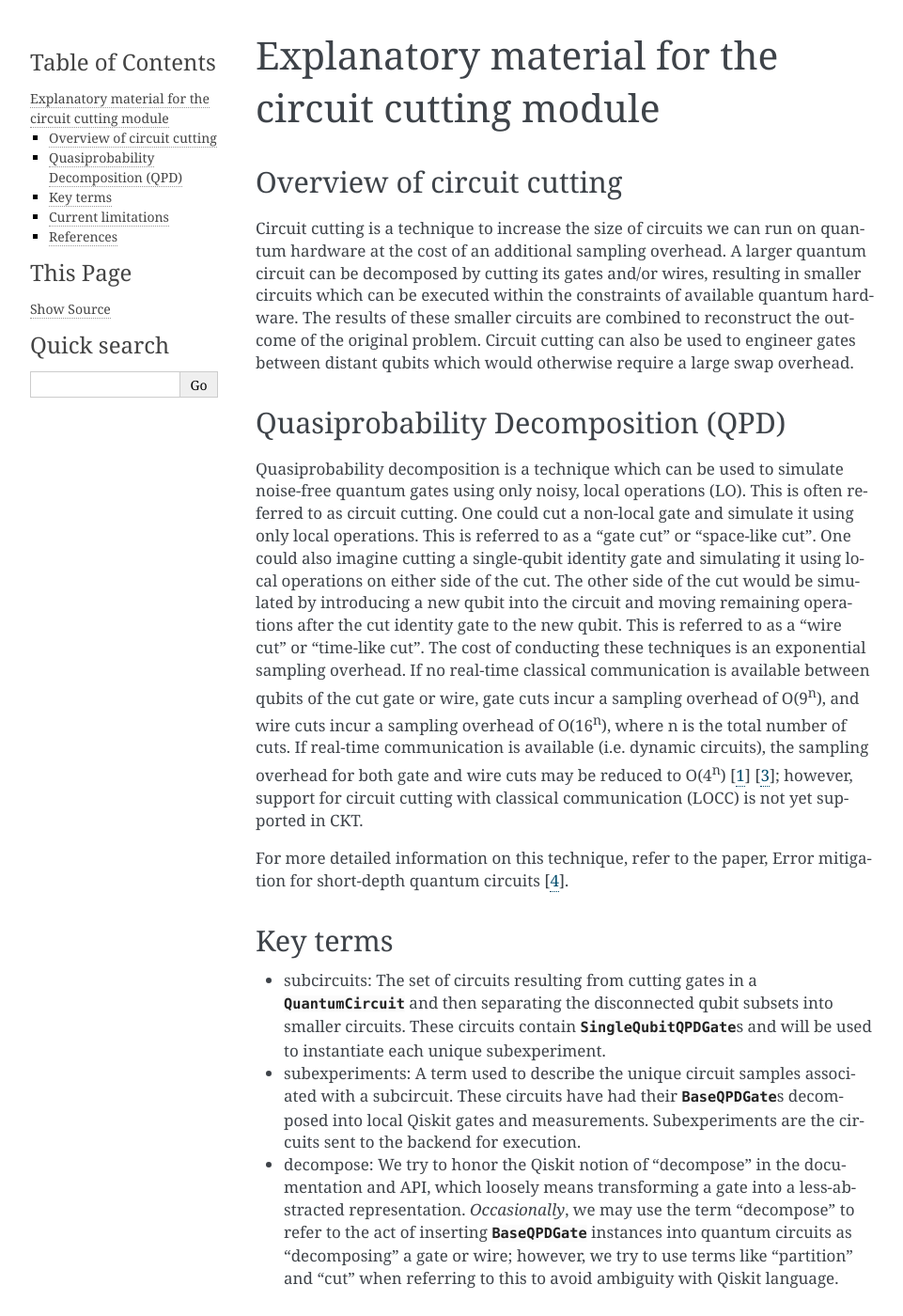
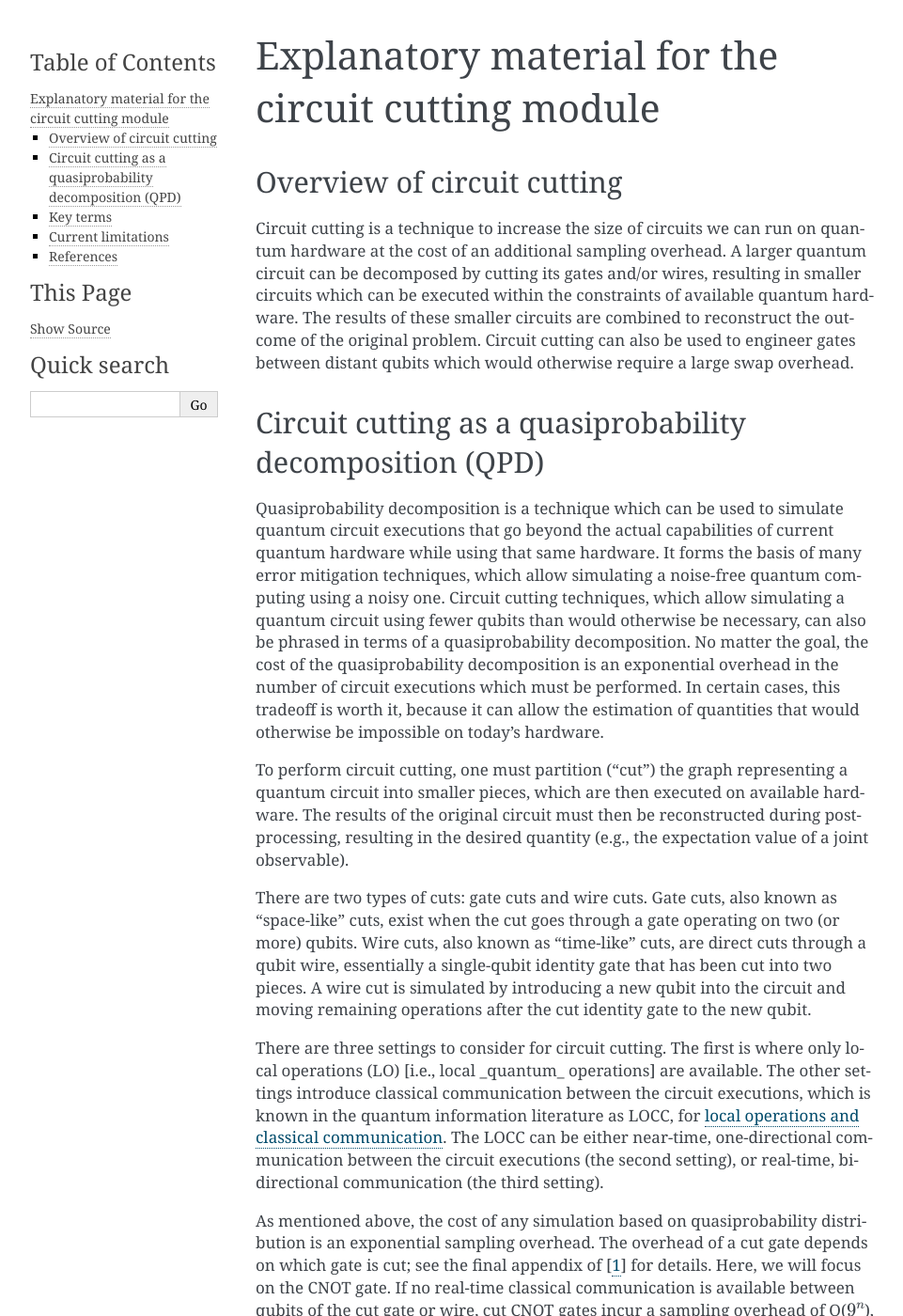
Before and after one commit to Qiskit/qiskit-addon-cutting, a Sphinx documentation site: the page built from docs/circuit_cutting/explanation/index.rst, in a window 1280 px wide and 1400 px high. Shown: the whole window at 94% size, without its empty margins (148-1109 px from the left). Built offline with Sphinx 7.4.7, drawn with Linux system fonts in a browser that asks for light colours; some of the changed text lies outside the part shown.

Commit message:
Rephrase qpd explanation (#201)
* Revert "double underscores"

This reverts commit 9242fded4c80f8a82a29a99f4e266bfbcc459e84.

* Rephrase qpd stuff

* Add "the final appendix of"

```diff
--- a/docs/circuit_cutting/explanation/index.rst
+++ b/docs/circuit_cutting/explanation/index.rst
@@ -6,11 +6,19 @@ Overview of circuit cutting
 ---------------------------
 Circuit cutting is a technique to increase the size of circuits we can run on quantum hardware at the cost of an additional sampling overhead. A larger quantum circuit can be decomposed by cutting its gates and/or wires, resulting in smaller circuits which can be executed within the constraints of available quantum hardware. The results of these smaller circuits are combined to reconstruct the outcome of the original problem. Circuit cutting can also be used to engineer gates between distant qubits which would otherwise require a large swap overhead.
 
-Quasiprobability Decomposition (QPD)
-------------------------------------
-Quasiprobability decomposition is a technique which can be used to simulate noise-free quantum gates using only noisy, local operations (LO). This is often referred to as circuit cutting. One could cut a non-local gate and simulate it using only local operations. This is referred to as a "gate cut" or "space-like cut". One could also imagine cutting a single-qubit identity gate and simulating it using local operations on either side of the cut. The other side of the cut would be simulated by introducing a new qubit into the circuit and moving remaining operations after the cut identity gate to the new qubit. This is referred to as a "wire cut" or "time-like cut". The cost of conducting these techniques is an exponential sampling overhead. If no real-time classical communication is available between qubits of the cut gate or wire, gate cuts incur a sampling overhead of O(9\ :sup:`n`), and wire cuts incur a sampling overhead of O(16\ :sup:`n`), where n is the total number of cuts. If real-time communication is available (i.e. dynamic circuits), the sampling overhead for both gate and wire cuts may be reduced to O(4\ :sup:`n`) [`1 <https://arxiv.org/abs/2205.00016>`__] [`3 <https://arxiv.org/abs/2302.03366>`__]; however, support for circuit cutting with classical communication (LOCC) is not yet supported in CKT.
+Circuit cutting as a quasiprobability decomposition (QPD)
+---------------------------------------------------------
+Quasiprobability decomposition is a technique which can be used to simulate quantum circuit executions that go beyond the actual capabilities of current quantum hardware while using that same hardware.  It forms the basis of many error mitigation techniques, which allow simulating a noise-free quantum computing using a noisy one.  Circuit cutting techniques, which allow simulating a quantum circuit using fewer qubits than would otherwise be necessary, can also be phrased in terms of a quasiprobability decomposition.  No matter the goal, the cost of the quasiprobability decomposition is an exponential overhead in the number of circuit executions which must be performed.  In certain cases, this tradeoff is worth it, because it can allow the estimation of quantities that would otherwise be impossible on today's hardware.
 
-For more detailed information on this technique, refer to the paper, Error mitigation for short-depth quantum circuits [`4 <https://arxiv.org/abs/1612.02058>`__].
+To perform circuit cutting, one must partition (“cut”) the graph representing a quantum circuit into smaller pieces, which are then executed on available hardware.  The results of the original circuit must then be reconstructed during post-processing, resulting in the desired quantity (e.g., the expectation value of a joint observable).
+
+There are two types of cuts: gate cuts and wire cuts.  Gate cuts, also known as "space-like" cuts, exist when the cut goes through a gate operating on two (or more) qubits.  Wire cuts, also known as "time-like" cuts, are direct cuts through a qubit wire, essentially a single-qubit identity gate that has been cut into two pieces.  A wire cut is simulated by introducing a new qubit into the circuit and moving remaining operations after the cut identity gate to the new qubit.
+
+There are three settings to consider for circuit cutting.  The first is where only local operations (LO) [i.e., local _quantum_ operations] are available.  The other settings introduce classical communication between the circuit executions, which is known in the quantum information literature as LOCC, for `local operations and classical communication <https://en.wikipedia.org/wiki/LOCC>`__.  The LOCC can be either near-time, one-directional communication between the circuit executions (the second setting), or real-time, bi-directional communication (the third setting).
+
+As mentioned above, the cost of any simulation based on quasiprobability distribution is an exponential sampling overhead. The overhead of a cut gate depends on which gate is cut; see the final appendix of [`1 <https://arxiv.org/abs/2205.00016>`__] for details.  Here, we will focus on the CNOT gate.  If no real-time classical communication is available between qubits of the cut gate or wire, cut CNOT gates incur a sampling overhead of O(:math:`9^n`), and wire cuts incur a sampling overhead of O(16\ :sup:`n`), where n is the total number of cuts. If real-time communication is available (i.e., if the hardware supports “dynamic circuits”), the sampling overhead for both CNOT gate and wire cuts may be reduced to O(:math:`4^n`) [`1 <https://arxiv.org/abs/2205.00016>`__] [`3 <https://arxiv.org/abs/2302.03366>`__]; however, support for circuit cutting with classical communication (LOCC) is not yet supported in CKT.
+
+For more detailed information on the quasiprobability decomposition technique, refer to the paper, Error mitigation for short-depth quantum circuits [`4 <https://arxiv.org/abs/1612.02058>`__].
 
 Key terms
 -----------------
@@ -22,7 +30,7 @@ Key terms
 
 Current limitations
 -------------------
-* QPD-based wire cutting will be available no sooner than CKT v0.3.0. The `cutqc <https://qiskit-extensions.github.io/circuit-knitting-toolbox/circuit_cutting/cutqc/index.htmlpackage>`__ package may be used for wire cutting in the meantime.
+* QPD-based wire cutting will be available no sooner than CKT v0.3.0. The `cutqc <../cutqc/index.rst>`__ package may be used for wire cutting in the meantime.
 * ``PauliList`` is the only supported observable format until no sooner than CKT v0.3.0.
 
 References
```
